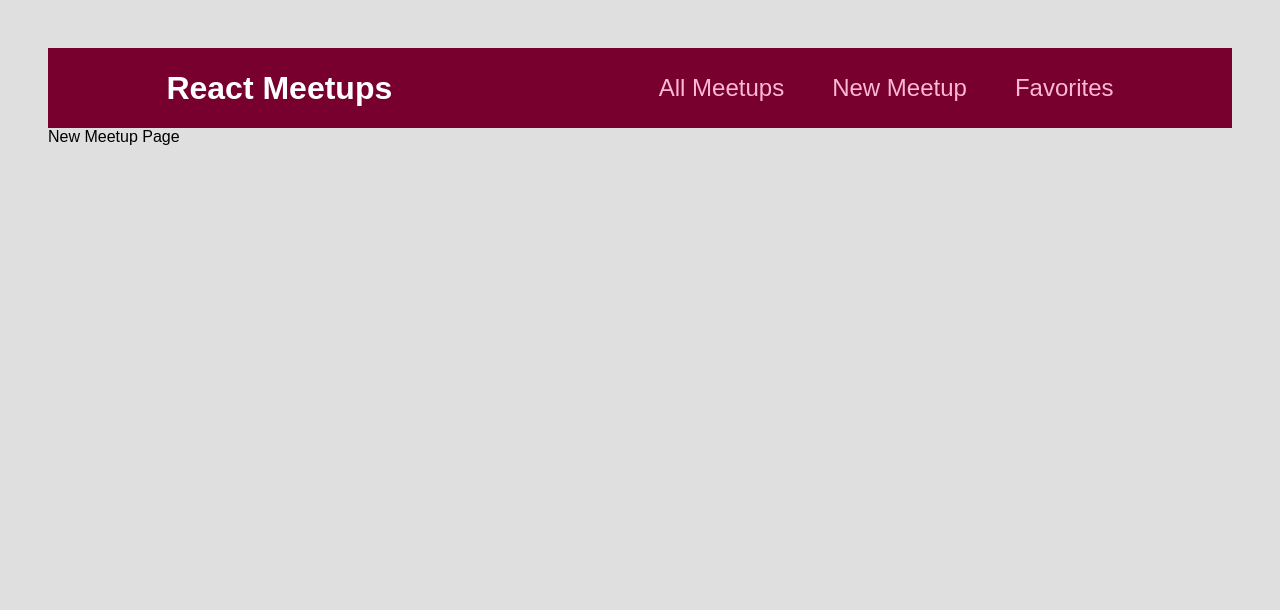
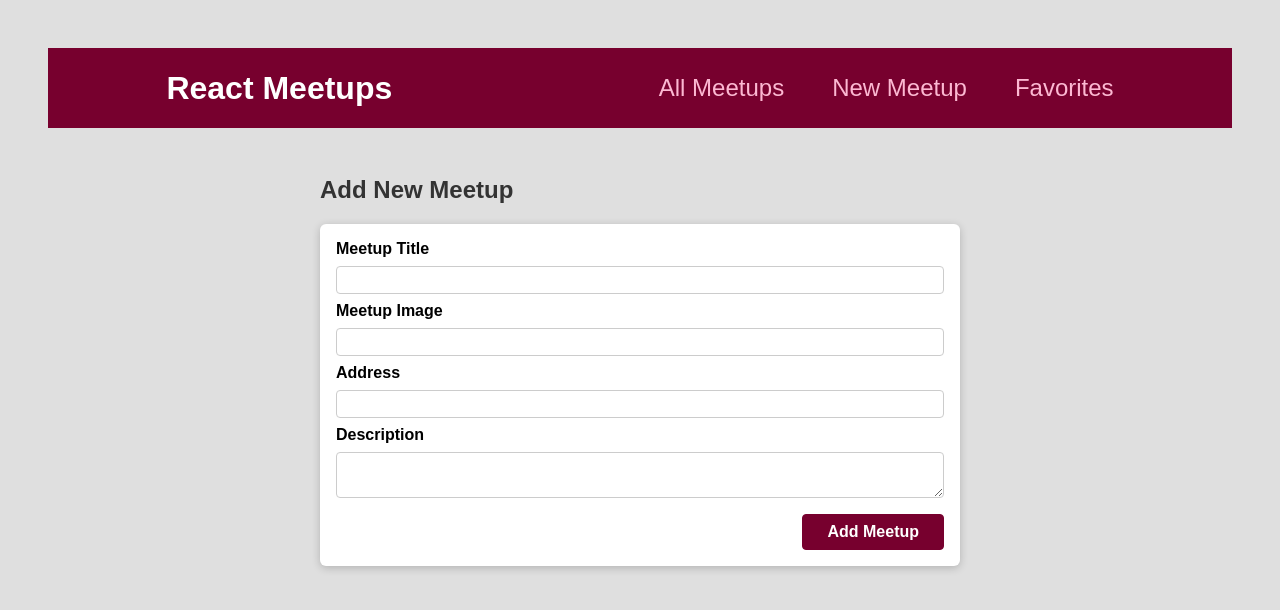
Before and after one commit to greenn-lab/academind-react-course, a React (Create React App) app: page /new-meetup in a window 1280 px wide. Shown: the top 610 px of the page. Built offline with nearby package versions, Linux system fonts and the light colour scheme.

Commit message:
update// useState, useEffect and fetch API

```diff
--- a/src/App.js
+++ b/src/App.js
@@ -3,12 +3,11 @@ import { Route, Switch } from 'react-router-dom'
 import AllMeetups from './pages/AllMeetups'
 import Favorites from './pages/Favorites'
 import NewMeetup from './pages/NewMeetup'
-import MainNavigation from './components/layout/MainNavigation'
+import Layout from './components/layout/Layout'
 
 const App = () => {
   return (
-    <div>
-      <MainNavigation />
+    <Layout>
       <Switch>
         <Route path={'/'} exact>
           <AllMeetups />
@@ -20,7 +19,7 @@ const App = () => {
           <Favorites />
         </Route>
       </Switch>
-    </div>
+    </Layout>
   )
 }
 
--- /dev/null
+++ b/src/components/layout/Layout.js
@@ -0,0 +1,11 @@
+import css from './Layout.module.css'
+import MainNavigation from './MainNavigation'
+
+const Layout = ({ children }) => (
+  <div>
+    <MainNavigation />
+    <main className={css.main}>{children}</main>
+  </div>
+)
+
+export default Layout
--- /dev/null
+++ b/src/components/layout/Layout.module.css
@@ -0,0 +1,5 @@
+.main {
+    margin: 3rem auto;
+    width: 90%;
+    max-width: 40rem;
+}
--- /dev/null
+++ b/src/components/meetups/NewMeetupForm.js
@@ -0,0 +1,58 @@
+import { useRef } from 'react'
+
+import Card from '../ui/Card'
+import css from './NewMeetupForm.module.css'
+
+const NewMeetupForm = ({ onAddMeetup }) => {
+  const titleInputRef = useRef()
+  const imageInputRef = useRef()
+  const addressInputRef = useRef()
+  const descriptionRef = useRef()
+
+  function submitHandler(e) {
+    e.preventDefault()
+
+    const enteredTitle = titleInputRef.current.value
+    const enteredImage = imageInputRef.current.value
+    const enteredAddress = addressInputRef.current.value
+    const enteredDescription = descriptionRef.current.value
+
+    const meetupData = {
+      title: enteredTitle,
+      image: enteredImage,
+      address: enteredAddress,
+      description: enteredDescription,
+    }
+
+    onAddMeetup(meetupData)
+  }
+
+  return (
+    <Card>
+      <form className={css.form} onSubmit={submitHandler}>
+        <div className={css.control}>
+          <label htmlFor="title">Meetup Title</label>
+          <input id="title" required ref={titleInputRef} />
+        </div>
+        <div className={css.control}>
+          <label htmlFor="image">Meetup Image</label>
+          <input type="url" id="image" required ref={imageInputRef} />
+        </div>
+        <div className={css.control}>
+          <label htmlFor="address">Address</label>
+          <input id="address" required ref={addressInputRef} />
+        </div>
+        <div className={css.control}>
+          <label htmlFor="description">Description</label>
+          <textarea id="description" ref={descriptionRef} />
+        </div>
+
+        <div className={css.actions}>
+          <button>Add Meetup</button>
+        </div>
+      </form>
+    </Card>
+  )
+}
+
+export default NewMeetupForm
--- /dev/null
+++ b/src/components/meetups/NewMeetupForm.module.css
@@ -0,0 +1,45 @@
+.form {
+  padding: 1rem;
+}
+
+.control {
+  margin-bottom: 0.5rem;
+}
+
+.control label {
+  display: block;
+  font-weight: bold;
+  margin-bottom: 0.5rem;
+}
+
+.control input,
+.control textarea {
+  display: block;
+  font: inherit;
+  border-radius: 4px;
+  border: 1px solid #ccc;
+  padding: 0.25rem;
+  width: 100%;
+}
+
+.actions {
+  margin-top: 1rem;
+  text-align: right;
+}
+
+.actions button {
+  font: inherit;
+  cursor: pointer;
+  background-color: #77002e;
+  color: white;
+  padding: 0.5rem 1.5rem;
+  border: 1px solid #77002e;
+  border-radius: 4px;
+  font-weight: bold;
+}
+
+.actions button:hover,
+.actions button:active {
+  background-color: #a50e48;
+  border-color: #a50e48;
+}
--- a/src/index.css
+++ b/src/index.css
@@ -8,7 +8,8 @@ body {
   background-color: #dfdfdf;
 }
 
-h1, h2 {
+h1,
+h2 {
   color: #333333;
 }
 
--- a/src/pages/AllMeetups.js
+++ b/src/pages/AllMeetups.js
@@ -1,31 +1,51 @@
+import { useEffect, useState } from 'react'
 import MeetupList from '../components/meetups/MeetupList'
 
-const DUMMY_DATA = [
-  {
-    id: 'm1',
-    title: 'This is a first meetup',
-    image:
-      'https://upload.wikimedia.org/wikipedia/commons/thumb/d/d3/Stadtbild_M%C3%BCnchen.jpg/2560px-Stadtbild_M%C3%BCnchen.jpg',
-    address: 'Meetupstreet 5, 12345 Meetup City',
-    description:
-      'This is a first, amazing meetup which you definitely should not miss. It will be a lot of fun!',
-  },
-  {
-    id: 'm2',
-    title: 'This is a second meetup',
-    image:
-      'https://upload.wikimedia.org/wikipedia/commons/thumb/d/d3/Stadtbild_M%C3%BCnchen.jpg/2560px-Stadtbild_M%C3%BCnchen.jpg',
-    address: 'Meetupstreet 5, 12345 Meetup City',
-    description:
-      'This is a first, amazing meetup which you definitely should not miss. It will be a lot of fun!',
-  },
-]
+const AllMeetups = () => {
+  const [isLoading, setIsLoading] = useState(true)
+  const [meetups, setMeetups] = useState([])
 
-const AllMeetups = () => {
+  useEffect(() => {
+    console.log('useEffect #1')
+    fetch(
+      'https://academind-react-course-default-rtdb.asia-southeast1.firebasedatabase.app/meetups.json'
+    )
+      .then((res) => res.json())
+      .then((data) => {
+        console.log('useEffect #3')
+
+        const _meetups = []
+
+        Object.keys(data).forEach((key) =>
+          _meetups.push({
+            id: key,
+            ...data[key],
+          })
+        )
+
+        setIsLoading(false)
+        setMeetups(_meetups)
+      })
+
+    console.log('useEffect #2')
+  }, [])
+
+  if (isLoading) {
+    console.log('isLoading #1')
+
+    return (
+      <section>
+        <p>Loading...</p>
+      </section>
+    )
+  }
+
+  console.log('normally #1')
+
   return (
     <section>
       <h1>All Meetups</h1>
-      <MeetupList meetups={DUMMY_DATA} />
+      <MeetupList meetups={meetups} />
     </section>
   )
 }
--- a/src/pages/NewMeetup.js
+++ b/src/pages/NewMeetup.js
@@ -1,3 +1,31 @@
-const NewMeetup = () => <div>New Meetup Page</div>
+import { useHistory } from 'react-router-dom'
+
+import NewMeetupForm from '../components/meetups/NewMeetupForm'
+
+const NewMeetup = () => {
+  const history = useHistory()
+
+  const addMeetupHandler = (data) => {
+    fetch(
+      'https://academind-react-course-default-rtdb.asia-southeast1.firebasedatabase.app/meetups.json',
+      {
+        method: 'POST',
+        headers: {
+          'Content-Type': 'application/json',
+        },
+        body: JSON.stringify(data),
+      }
+    ).then(() => {
+      history.replace('/')
+    })
+  }
+
+  return (
+    <section>
+      <h1>Add New Meetup</h1>
+      <NewMeetupForm onAddMeetup={addMeetupHandler} />
+    </section>
+  )
+}
 
 export default NewMeetup
```
